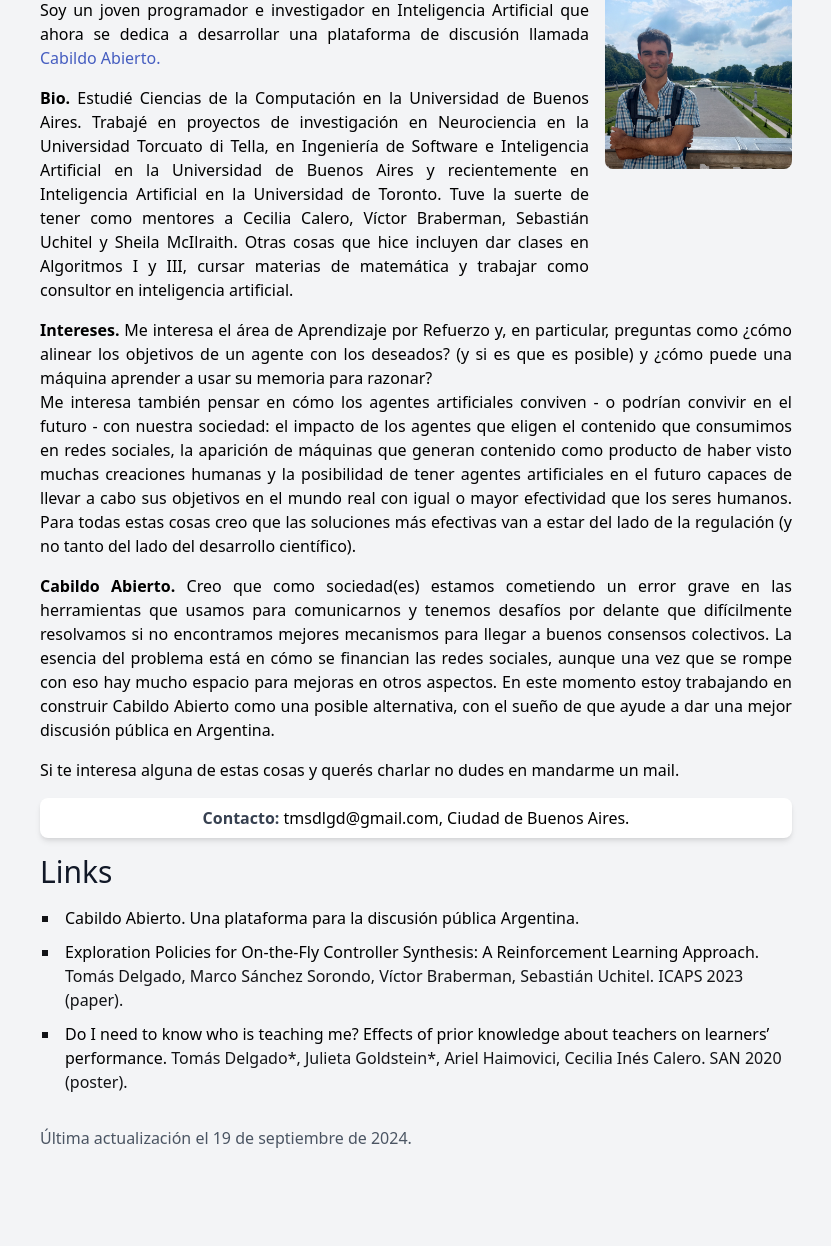
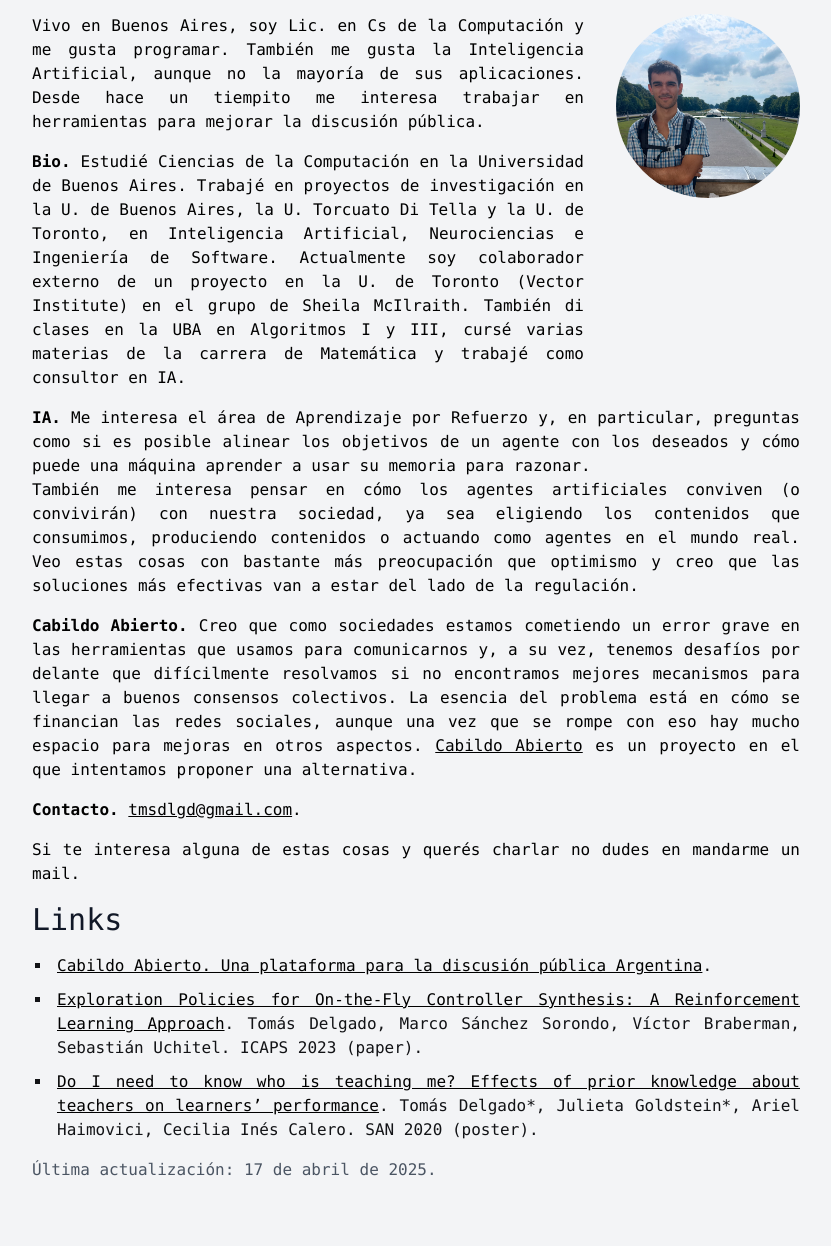
Before and after one commit to tdelgado00/tdelgado00.github.io, a plain HTML site: page docs/index.html in a window 1280 px wide. Shown: the part 102-1348 px from the top of the page, without its empty margins (224-1055 px from the left). Before the commit the page ends 1284 px from the top, so only its background shows below. Drawn offline with nearby package versions, Linux system fonts and the light colour scheme.

Commit message:
17 abr 2025

```diff
--- a/docs/index.css
+++ b/docs/index.css
@@ -5,12 +5,12 @@ a {
 }
 
 a:hover {
-    text-decoration: underline !important;
+    color: gray !important
 }
 
 .link {
     color: black !important;
-    text-decoration: none !important;
+    text-decoration: underline !important;
 }
 
 ul.custom-list {
--- a/docs/index.html
+++ b/docs/index.html
@@ -7,55 +7,67 @@
   <title>Tomás Delgado</title>
   <link rel="stylesheet" href="index.css">
   <link href="https://cdn.jsdelivr.net/npm/tailwindcss@2.2.19/dist/tailwind.min.css" rel="stylesheet">
-  <script defer src="https://cloud.umami.is/script.js" data-website-id="431d8dc4-a73a-441d-a89c-92371a4910d1"></script>
 </head>
 <body class="flex justify-center items-center bg-gray-100">
-    <div class="px-2 max-w-3xl">
-        <h1 class="text-3xl text-gray-900 mt-12">
-            <span class="font-bold">Tomás</span> <span>Delgado</span>
+    <div class="mx-8 max-w-3xl space-y-4 mb-16 text-justify font-mono">
+        <h1 class="text-3xl text-gray-900 mt-12 font-bold">
+            Tomás Delgado
         </h1>
-        <div class="flex">
-            <div class="text-justify pr-4 w-full w-2/3">
+        <div class="flex space-x-8">
+            <div class="w-full w-2/3">
                 <p class="mt-4">
-                    Soy un joven programador e investigador en Inteligencia Artificial que ahora se dedica a desarrollar una plataforma de discusión llamada <a href="https://www.cabildoabierto.com.ar">Cabildo Abierto.</a>
+                    Vivo en Buenos Aires, soy Lic. en Cs de la Computación y me gusta programar. También me gusta la Inteligencia Artificial, aunque no la mayoría de sus aplicaciones.
+                    Desde hace un tiempito me interesa trabajar en herramientas para mejorar la discusión pública.
                 </p>
+
                 <p class="mt-4">
                     <span class="font-bold">Bio.</span>
 
                     Estudié Ciencias de la Computación en la Universidad de Buenos Aires.
 
-                    Trabajé en proyectos de investigación en Neurociencia en la Universidad Torcuato di Tella, en Ingeniería de Software e Inteligencia Artificial en la Universidad de Buenos Aires y recientemente en Inteligencia Artificial en la Universidad de Toronto. Tuve la suerte de tener como mentores a Cecilia Calero, Víctor Braberman, Sebastián Uchitel y Sheila McIlraith.
+                    Trabajé en proyectos de investigación en la U. de Buenos Aires, la U. Torcuato Di Tella y la U. de Toronto, en Inteligencia Artificial, Neurociencias e Ingeniería de Software.
 
-                    Otras cosas que hice incluyen dar clases en Algoritmos I y III, cursar materias de matemática y trabajar como consultor en inteligencia artificial.
+                    Actualmente soy colaborador externo de un proyecto en la U. de Toronto (Vector Institute) en el grupo de Sheila McIlraith.
+
+                    También di clases en la UBA en Algoritmos I y III, cursé varias materias de la carrera de Matemática y trabajé como consultor en IA.
                 </p>
             </div>
-            <div class="w-1/3">
-                <img src="perfil.jpg" class="rounded-lg" alt="Foto de perfil de Tomás Delgado" width="256" height="256"/>
+            <div class="w-1/3 pt-4">
+                <img src="perfil.jpg" class="rounded-full" alt="Foto de perfil de Tomás Delgado" width="256" height="256"/>
             </div>
         </div>
-        <div class="text-justify">
-            <p class="mt-4">
-                <span class="font-bold">Intereses.</span>
-                Me interesa el área de Aprendizaje por Refuerzo y, en particular, preguntas como ¿cómo alinear los objetivos de un agente con los deseados? (y si es que es posible) y ¿cómo puede una máquina aprender a usar su memoria para razonar?
+
+        <div>
+            <p>
+                <span class="font-bold">IA.</span>
+                Me interesa el área de Aprendizaje por Refuerzo y, en particular, preguntas como si es posible alinear los objetivos de un agente con los deseados y
+                cómo puede una máquina aprender a usar su memoria para razonar.
             </p>
             <p>
-                Me interesa también pensar en cómo los agentes artificiales conviven - o podrían convivir en el futuro - con nuestra sociedad: el impacto de los agentes que eligen el contenido que consumimos en redes sociales, la aparición de máquinas que generan contenido como producto de haber visto muchas creaciones humanas y la posibilidad de tener agentes artificiales en el futuro capaces de llevar a cabo sus objetivos en el mundo real con igual o mayor efectividad que los seres humanos. Para todas estas cosas creo que las soluciones más efectivas van a estar del lado de la regulación (y no tanto del lado del desarrollo científico).
+                También me interesa pensar en cómo los agentes artificiales conviven (o convivirán) con nuestra sociedad, ya sea eligiendo los contenidos que consumimos, produciendo contenidos o actuando como agentes en el mundo real.
+                Veo estas cosas con bastante más preocupación que optimismo y creo que las soluciones más efectivas van a estar del lado de la regulación.
             </p>
-            <p class="mt-4">
+        </div>
+
+        <div>
+            <p>
                 <span class="font-bold">Cabildo Abierto.</span>
-                Creo que como sociedad(es) estamos cometiendo un error grave en las herramientas que usamos para comunicarnos y tenemos desafíos por delante que difícilmente resolvamos
+
+                Creo que como sociedades estamos cometiendo un error grave en las herramientas que usamos para comunicarnos y, a su vez, tenemos desafíos por delante que difícilmente resolvamos
                 si no encontramos mejores mecanismos para llegar a buenos consensos colectivos. La esencia del problema está en cómo se financian las redes sociales, aunque una vez que se rompe con eso hay mucho espacio para mejoras en otros aspectos.
-                En este momento estoy trabajando en construir <a class="link" href="https://www.cabildoabierto.com.ar">Cabildo Abierto</a> como una posible alternativa, con el sueño de que ayude a dar una mejor discusión pública en Argentina.
+                <a class="link" href="https://www.cabildoabierto.com.ar">Cabildo Abierto</a> es un proyecto en el que intentamos proponer una alternativa.
             </p>
-            <p class="mt-4">
-                Si te interesa alguna de estas cosas y querés charlar no dudes en mandarme un mail.
-            </p>
-            <div class="mt-4 mb-2 rounded-lg bg-white px-4 py-2 text-center shadow-md">
-                <span class="font-semibold text-gray-700">Contacto:</span>
-                <a href="mailto:tmsdlgd@gmail.com" class="link hover:underline">tmsdlgd@gmail.com</a>, Ciudad de Buenos Aires.
-            </div>
         </div>
-        <div class="mb-8">
+
+        <p>
+            <span class="font-semibold">Contacto.</span> <a href="mailto:tmsdlgd@gmail.com" class="link hover:underline">tmsdlgd@gmail.com</a>.
+        </p>
+
+        <p>
+            Si te interesa alguna de estas cosas y querés charlar no dudes en mandarme un mail.
+        </p>
+
+        <div>
             <h2 class="text-3xl text-gray-900 mt-4 mb-4">Links</h2>
             <ul class="custom-list">
                 <li>
@@ -65,14 +77,12 @@
                     <a class="link" href="https://ojs.aaai.org/index.php/ICAPS/article/view/27238">Exploration Policies for On-the-Fly Controller Synthesis: A Reinforcement Learning Approach</a>. <span class="">Tomás Delgado</span>, Marco Sánchez Sorondo, Víctor Braberman, Sebastián Uchitel. ICAPS 2023 (paper).
                 </li>
                 <li>
-                    <a class="link" href="https://csan2020.saneurociencias.org.ar/posters/do-i-need-to-know-who-is-teaching-me-effects-of-prior-knowledge-about-teachers-on-learners-performance/index.html">
-                        Do I need to know who is teaching me? Effects of prior knowledge about teachers on learners’ performance.
-                    </a> <span class="">Tomás Delgado</span>*, Julieta Goldstein*, Ariel Haimovici, Cecilia Inés Calero. SAN 2020 (poster).
+                    <a class="link" href="https://csan2020.saneurociencias.org.ar/posters/do-i-need-to-know-who-is-teaching-me-effects-of-prior-knowledge-about-teachers-on-learners-performance/index.html">Do I need to know who is teaching me? Effects of prior knowledge about teachers on learners’ performance</a>. <span class="">Tomás Delgado</span>*, Julieta Goldstein*, Ariel Haimovici, Cecilia Inés Calero. SAN 2020 (poster).
                 </li>
             </ul>
-            <div class="text-gray-600 mt-8">
-                Última actualización el 19 de septiembre de 2024.
-            </div>
+        </div>
+        <div class="text-gray-600 mt-8">
+            Última actualización: 17 de abril de 2025.
         </div>
     </div>
 </body>
```
Also changed, not shown: 1 other file.
